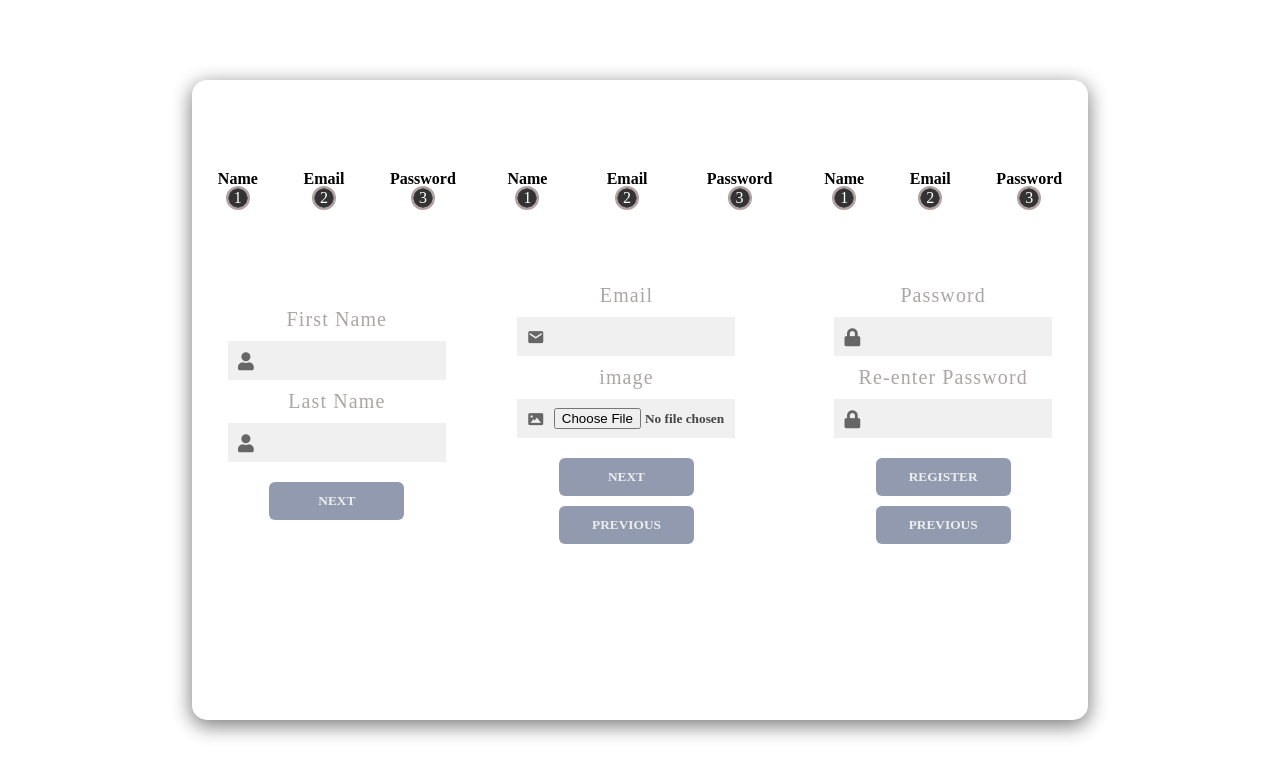
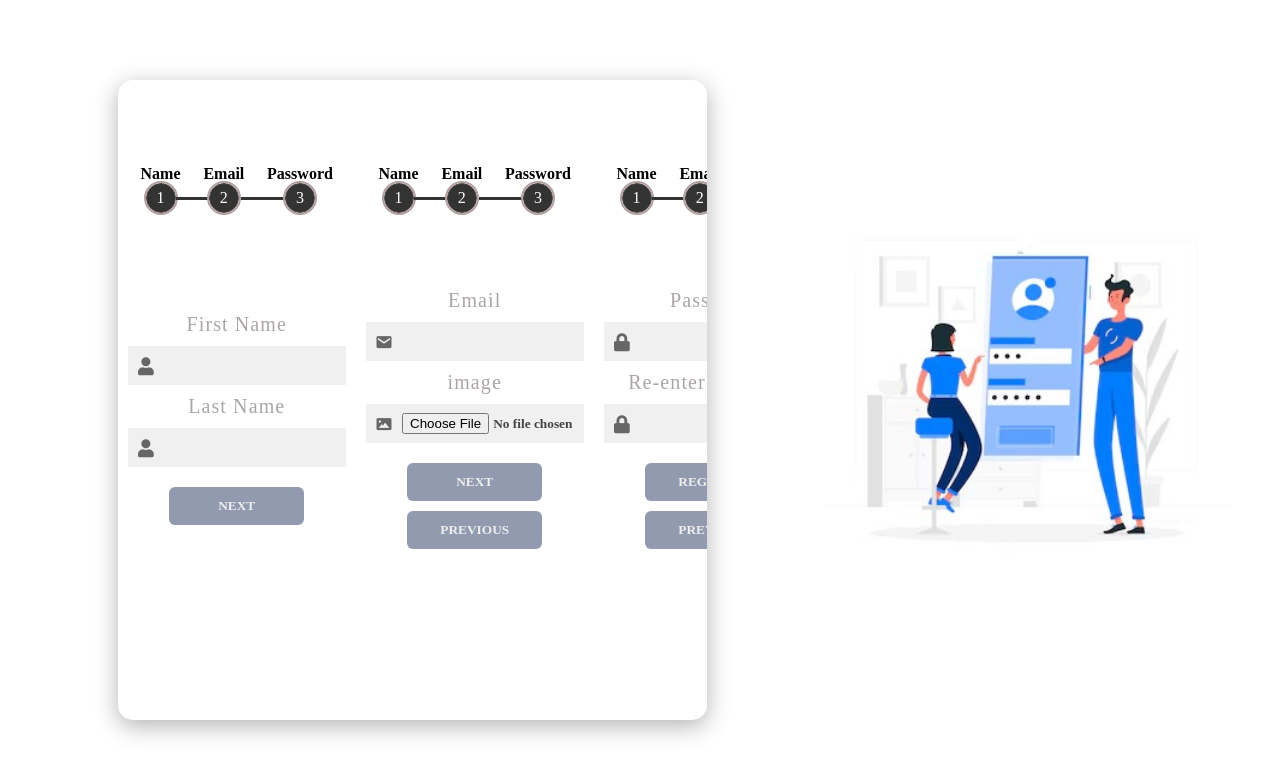
Before and after one commit to Omarjellyfish/Exam-project, a plain HTML site: page Signin And signup/index.html in a window 1280 px wide. Drawn offline with nearby package versions, Linux system fonts and the light colour scheme.

Commit message:
change design num2

```diff
--- a/Signin And signup/index.html
+++ b/Signin And signup/index.html
@@ -14,11 +14,11 @@
             <div class="page-1">
                 <div class="header">
                     <div class="circles">
-                        <div class="circle line">
+                        <div class="circle line-1">
                             <span class="one">Name</span>
                             <span class="two">1</span>
                         </div>
-                        <div class="circle line">
+                        <div class="circle line-2">
                             <span class="one">Email</span>
                             <span class="two">2</span>
                         </div>
@@ -49,11 +49,11 @@
             <div class="page-2">
                 <div class="header">
                     <div class="circles">
-                        <div class="circle">
+                        <div class="circle line-1">
                             <span class="one">Name</span>
                             <span class="two">1</span>
                         </div>
-                        <div class="circle">
+                        <div class="circle line-2">
                             <span class="one">Email</span>
                             <span class="two">2</span>
                         </div>
@@ -87,11 +87,11 @@
             <div class="page-3">
                 <div class="header">
                     <div class="circles">
-                        <div class="circle">
+                        <div class="circle line-1">
                             <span class="one">Name</span>
                             <span class="two">1</span>
                         </div>
-                        <div class="circle">
+                        <div class="circle line-2">
                             <span class="one">Email</span>
                             <span class="two">2</span>
                         </div>
@@ -125,7 +125,9 @@
             </div>
         </div>
     </div>
-
+    <div class="image">
+            <img src="./image/WhatsApp Image 2024-09-03 at 02.53.27_a59301d3.jpg" alt="">
+        </div>
     <script src="index.js"></script>
 </body>
 </html>
--- a/Signin And signup/style.css
+++ b/Signin And signup/style.css
@@ -7,19 +7,18 @@
 body{
     display:flex;
     align-items: center;
-    justify-content: center;
     min-height: 100vh;
-    background-color: #Fff;
+    background-color: #ffffff;
+    justify-content: space-evenly;
 }
 .container{
     display: flex;
     position: relative;
-    width: 70vw;
+    width: 46vw;
     height: 80vh;
     background-color: #fff;
     border-radius: 15px;
-    box-shadow: 0 4px 20px 0 rgba(0 , 0 , 0 ,0.3),0 6px 20px 0 rgba(0 , 0 , 0 ,0.3);
-    overflow: hidden;
+    box-shadow: 0 2px 1px 0 rgba(0, 0, 0, -1.7), 0 6px 23px 0 rgba(0, 0, 0, 0.3);    overflow: hidden;
 }
 .signin-signup{
     position: absolute;
@@ -55,7 +54,7 @@ form{
 
 .container .header .circles{
     display: flex;
-    justify-content: space-between;
+    justify-content: space-evenly;
 }
 .container .header .circle{
     display: flex;
@@ -68,17 +67,34 @@ form{
     font-weight: 600;
 }
 .container .header .circle .two{
-    width: 20px;
-    height: 20px;
+    width: 30px;
+    height: 30px;
     border: 1px solid #4e4a4a;
     text-align: center;
     border-radius: 50%;
     outline: 2px solid #b29f9f;
     background-color: #333333;
     color: #fff;
+    display: flex;
+    justify-content: center;
+    align-items: center;
+    z-index: 2;
 }
-.container .header .line::before{
-
+.container .header .line-1 .two:before{
+    content: " ";
+    position: absolute;
+    width: 60px;
+    height: 3px;
+    background-color: #333;
+    left: 58px;
+}
+.container .header .line-2 .two:before{
+    content: " ";
+    position: absolute;
+    width: 70px;
+    height: 3px;
+    background-color: #333;
+    left: 123px;
 }
 form .input{
     display: flex;
@@ -134,3 +150,7 @@ form .input label{
 .btn:hover{
     background-color: #424142;
 }
+
+.image img{
+    width: 120%;
+}
```
Also changed, not shown: Signin And signup/image/WhatsApp Image 2024-09-03 at 02.53.27_a59301d3.jpg (added).
